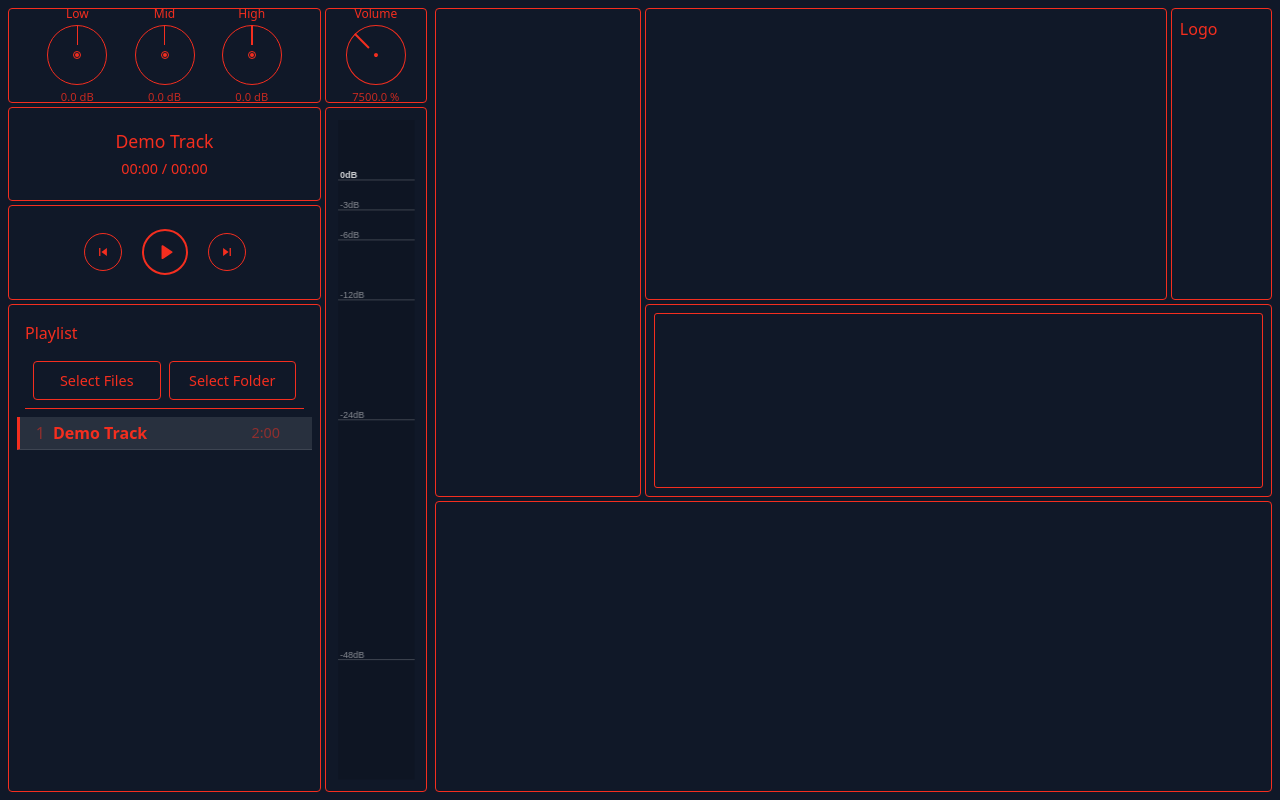
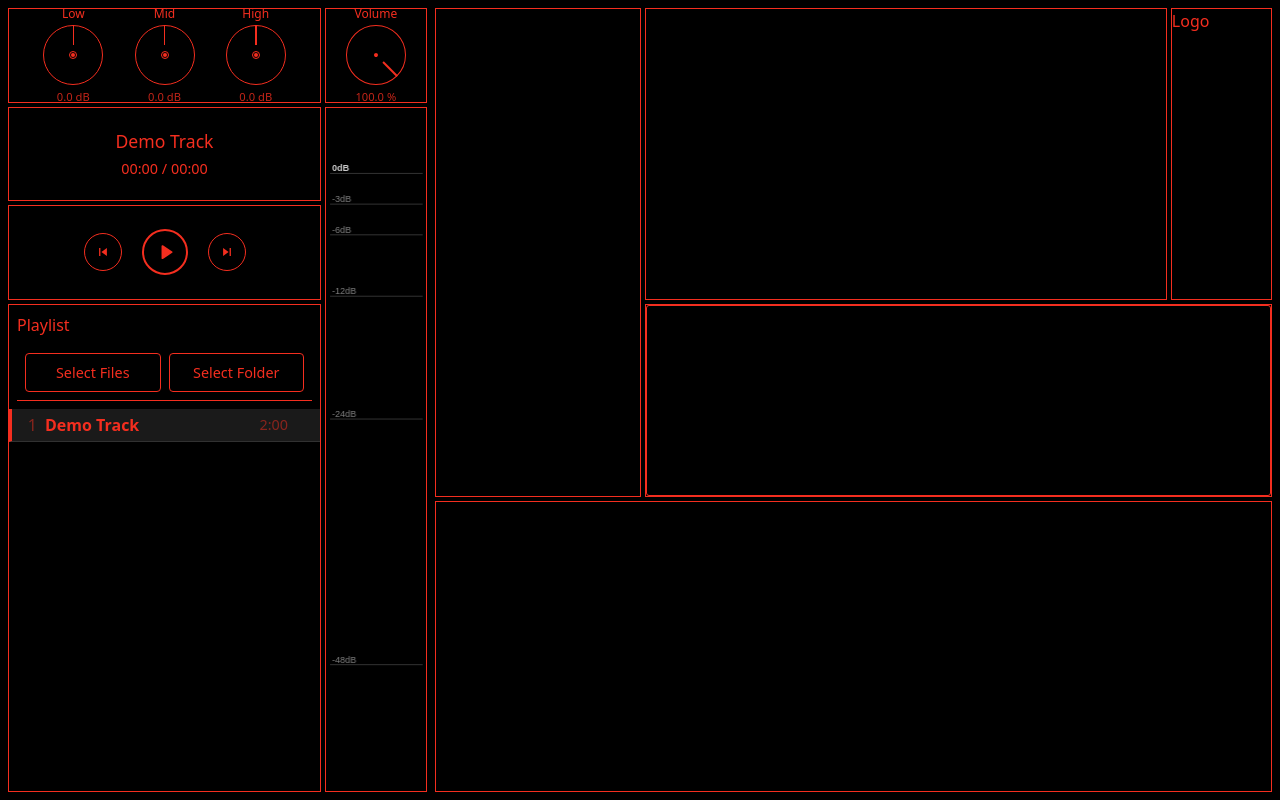
Before and after one commit to sergej-moor/klangbild, a SvelteKit app: page / in a window 1280 px wide. Built offline with nearby package versions, Linux system fonts and the light colour scheme; no server answers.

Commit message:
fixed volume knob, improved styling

```diff
--- a/src/lib/components/VolumeKnob.svelte
+++ b/src/lib/components/VolumeKnob.svelte
@@ -5,7 +5,7 @@
   import Knob from './Knob.svelte';
   import { setVolume, getVolume } from '$lib/audio/index';
 
-  // Local state for volume value
+  // Local state for volume value (initialize to 100)
   let volume = 100;
 
   // Range limits
@@ -26,9 +26,27 @@
 
   // Initialize when mounted
   onMount(() => {
-    // Get current volume from audio system
-    const currentVol = getVolume();
-    volume = currentVol * 100; // Convert from 0-1 to 0-100 range
+    // Set initial volume to 100% before reading from audio system
+    setVolume(1);
+
+    // Try to get current volume from audio system
+    try {
+      const currentVol = getVolume();
+      // Only update if we get a valid value (between 0-1)
+      if (currentVol !== undefined && currentVol !== null &&
+          !isNaN(currentVol) && currentVol >= 0 && currentVol <= 1) {
+        volume = Math.round(currentVol * 100); // Convert from 0-1 to 0-100 range
+      } else {
+        // Fallback to 100% if value is invalid
+        volume = 100;
+      }
+    } catch (error) {
+      // Fallback to 100% if there's an error
+      volume = 100;
+    }
+
+    // Ensure volume is set correctly in the audio system
+    setVolume(volume / 100);
   });
 </script>
 
--- a/src/lib/components/visualizer/FrequencySpectrum.svelte
+++ b/src/lib/components/visualizer/FrequencySpectrum.svelte
@@ -18,12 +18,12 @@
   const minFreqPercent = 0.001; // Start from very low frequencies
 
   // Handle ready event from BaseVisualizer
-  function handleReady(event) {
+  function handleReady(event: CustomEvent) {
     ({ ctx, width, height, scale } = event.detail);
   }
 
   // Handle resize event from BaseVisualizer
-  function handleResize(event) {
+  function handleResize(event: CustomEvent) {
     ({ width, height, scale } = event.detail);
   }
 
@@ -93,8 +93,8 @@
       const factor = Math.pow(amplitude, 1.5); // Use power curve to emphasize peaks
       const alpha = 0.2 + (factor * 0.8); // Maintain some minimum opacity
 
-      // Create the color by blending background to high energy red
-      const fillColor = blendColors(theme.background, theme.energy.high, factor, alpha);
+      // Create the color with a very subtle start color difference from background
+      const fillColor = blendColors('#111111', theme.energy.high, factor, alpha);
 
       // Fill this vertical slice with the calculated color
       ctx.fillStyle = fillColor;
--- a/src/lib/components/visualizer/Spectrogram.svelte
+++ b/src/lib/components/visualizer/Spectrogram.svelte
@@ -29,13 +29,13 @@
   let bandBinRanges: {start: number, end: number}[] = [];
 
   // Handle ready event from BaseVisualizer
-  function handleReady(event) {
+  function handleReady(event: CustomEvent) {
     ({ ctx, width, height, scale } = event.detail);
     initFrequencyBands();
   }
 
   // Handle resize event from BaseVisualizer
-  function handleResize(event) {
+  function handleResize(event: CustomEvent) {
     ({ width, height, scale } = event.detail);
   }
 
@@ -93,8 +93,8 @@
     // Apply power curve to emphasize higher values
     const factor = Math.pow(norm, 1.4);
 
-    // Create color blend directly from background to high energy (red)
-    return blendColors(theme.background, theme.energy.high, factor, 1.0);
+    // Create color blend with a very subtle start color difference from background
+    return blendColors('#111111', theme.energy.high, factor, 1.0);
   }
 
   // Draw function - no changes needed here as debug is handled by BaseVisualizer
--- a/src/lib/theme.ts
+++ b/src/lib/theme.ts
@@ -3,7 +3,7 @@ export const theme = {
   // Primary colors
   primary: '#f42e1f', // Bright green
   secondary: '#FFFFFF', // Medium green
-  background: '#060608', // Black
+  background: '#000', // Black
 
   // Energy levels
   energy: {
--- a/src/routes/+page.svelte
+++ b/src/routes/+page.svelte
@@ -23,9 +23,6 @@
 
 	// Use active track from playlist for the song name
 	const songName = $derived($playlist.activeTrack?.title || "Demo Track");
-
-	// Variable to toggle between old and new layouts
-	let showNewLayout = true;
 
 	// Preload audio when the page loads
 	onMount(async () => {
@@ -86,35 +83,34 @@
 	}
 </script>
 
-<!-- New Grid-Based Responsive Layout -->
-{#if showNewLayout}
-<div class="fixed inset-0 bg-gray-900 text-white z-10 overflow-auto" style="color: {theme.primary};">
+<!-- Grid-Based Responsive Layout -->
+<div class="fixed inset-0 text-white z-10 overflow-auto" style="background-color: {theme.background}; color: {theme.primary};">
   <!-- Main container - changes to column on small screens, row on medium & large -->
   <div class="flex flex-col md:flex-row h-full p-2 gap-2">
 
     <!-- Controls Grid - takes full width on small screens, 1/3 on medium & large -->
     <div class="w-full md:w-1/3 h-[45vh] md:h-full grid grid-cols-4 grid-rows-8 gap-1">
-      <div class="col-span-3 row-span-2 md:row-span-1 border border-current rounded p-2 overflow-hidden">
+      <div class="col-span-3 row-span-2 md:row-span-1 border border-current overflow-hidden">
         <Equalizer on:change={handleEqChange} />
       </div>
 
-      <div class="col-span-1 row-span-2 md:row-span-1 border border-current rounded p-2 overflow-hidden">
+      <div class="col-span-1 row-span-2 md:row-span-1 border border-current overflow-hidden">
         <VolumeKnob on:change={handleVolumeChange} />
       </div>
 
-      <div class="col-span-3 row-span-1 row-start-3 md:row-start-2 border border-current rounded p-1 overflow-hidden">
+      <div class="col-span-3 row-span-1 row-start-3 md:row-start-2 border border-current overflow-hidden">
         <SongInfo />
       </div>
 
-      <div class="col-span-3 row-span-1 row-start-4 md:row-span-1 md:row-start-3 border border-current rounded p-1 overflow-hidden">
+      <div class="col-span-3 row-span-1 row-start-4 md:row-span-1 md:row-start-3 border border-current overflow-hidden">
         <PlaybackControls />
       </div>
 
-      <div class="col-span-3 row-span-4 md:row-span-5 col-start-1 row-start-5 md:row-start-4 border border-current rounded p-2 overflow-auto">
+      <div class="col-span-3 row-span-4 md:row-span-5 col-start-1 row-start-5 md:row-start-4 border border-current overflow-auto">
         <Playlist />
       </div>
 
-      <div class="row-span-6 md:row-span-7 col-start-4 row-start-3 md:row-start-2 border border-current rounded p-2 overflow-hidden">
+      <div class="row-span-6 md:row-span-7 col-start-4 row-start-3 md:row-start-2 border border-current overflow-hidden">
         <RmsMeter />
       </div>
     </div>
@@ -122,131 +118,41 @@
     <!-- Visuals Grid - takes full width on small screens, 2/3 on medium & large -->
     <div class="w-full md:w-2/3 h-[45vh] md:h-full grid grid-cols-8 grid-rows-9 md:grid-rows-8 gap-1">
       <!-- Oscilloscope -->
-      <div class="col-span-3 md:col-span-2 row-span-3 md:row-span-5 col-start-1 row-start-1 border border-current rounded p-2 overflow-hidden">
+      <div class="col-span-3 md:col-span-2 row-span-3 md:row-span-5 col-start-1 row-start-1 border border-current overflow-hidden">
         <Oscilloscope orientation="vertical" />
       </div>
 
       <!-- Spectrogram -->
-      <div class="col-span-5 row-span-3 col-start-4 md:col-start-3 row-start-1 border border-current rounded p-2 overflow-hidden">
+      <div class="col-span-5 row-span-3 col-start-4 md:col-start-3 row-start-1 border border-current overflow-hidden">
         <Spectrogram />
       </div>
 
       <!-- Logo - desktop/tablet only (hidden on small screens) -->
-      <div class="hidden md:block col-span-1 row-span-3 col-start-8 row-start-1 border border-current rounded p-2 overflow-hidden">
+      <div class="hidden md:block col-span-1 row-span-3 col-start-8 row-start-1 border border-current overflow-hidden">
         Logo
       </div>
 
       <!-- Waveform -->
-      <div class="col-span-8 md:col-span-6 row-span-2 col-start-1 md:col-start-3 row-start-4 border border-current rounded p-2 overflow-hidden">
+      <div class="col-span-8 md:col-span-6 row-span-2 col-start-1 md:col-start-3 row-start-4 border border-current overflow-hidden">
         <Waveform />
       </div>
 
       <!-- Frequency Spectrum -->
-      <div class="col-span-8 row-span-3 col-start-1 row-start-6 border border-current rounded p-2 overflow-hidden">
+      <div class="col-span-8 row-span-3 col-start-1 row-start-6 border border-current overflow-hidden">
         <FrequencySpectrum />
       </div>
 
       <!-- Mobile Logo - only shown on small screens, below everything else -->
-      <div class="md:hidden col-span-8 row-span-1 col-start-1 row-start-9 border border-current rounded p-2 overflow-hidden">
+      <div class="md:hidden col-span-8 row-span-1 col-start-1 row-start-9 border border-current overflow-hidden">
         Logo
       </div>
     </div>
   </div>
 </div>
-{/if}
-
-<!-- Original UI - still can be accessed via showNewLayout variable -->
-{#if !showNewLayout}
-<div class="grid grid-rows-[60vh_auto] h-screen w-full max-w-screen-2xl mx-auto p-1 gap-1 overflow-hidden"
-    style="background-color: {theme.background}; color: {theme.primary};">
-
-    <!-- Main Visualizers -->
-    <div class="grid grid-cols-[1fr_3fr] gap-1 h-full">
-        <!-- Peak Meter -->
-        <div class="border rounded overflow-hidden" style="border-color: {theme.primary};">
-            <RmsMeter />
-        </div>
-
-        <!-- Modified Visualizer Grid -->
-        <div class="grid grid-rows-[1fr_2fr] gap-1 h-full">
-            <!-- First row: FrequencySpectrum takes full width -->
-            <div class="border rounded overflow-hidden" style="border-color: {theme.primary};">
-                <FrequencySpectrum />
-            </div>
-
-            <!-- Second section: Contains the empty box and stacked visualizers -->
-            <div class="grid grid-cols-[1fr_3fr] gap-1">
-                <!-- Single empty red box spanning both visualizers -->
-                <div class="border rounded overflow-hidden" style="border-color: {theme.primary};">
-                    <Equalizer on:change={handleEqChange} />
-                </div>
-
-                <!-- Container for stacked visualizers -->
-                <div class="grid grid-rows-2 gap-1">
-                    <!-- Spectrogram -->
-                    <div class="border rounded overflow-hidden" style="border-color: {theme.primary};">
-                        <Spectrogram />
-                    </div>
-
-                    <!-- Oscilloscope -->
-                    <div class="border rounded overflow-hidden" style="border-color: {theme.primary};">
-                        <Oscilloscope />
-                    </div>
-                </div>
-            </div>
-        </div>
-    </div>
-
-    <!-- Debug Indicator -->
-    {#if $debugMode}
-        <div class="fixed bottom-2 right-2 bg-black/70 text-red-500 px-2 py-1 rounded text-xs z-50">
-            Debug Mode ON (Press 'O' to toggle)
-        </div>
-    {/if}
-
-    <!-- Bottom Section -->
-    <div class="grid grid-cols-[2fr_1fr_1fr] gap-1 max-h-[40vh] min-h-0">
-        <!-- Waveform and Controls -->
-        <div class="flex flex-col gap-1 overflow-hidden">
-            <Waveform />
-            <PlayPauseControls songName={songName} />
-        </div>
-
-        <!-- Volume and CD Visualizer side by side -->
-        <div class="grid grid-cols-2 gap-1 min-h-0">
-            <!-- Volume Slider -->
-            <div class="border rounded overflow-hidden" style="border-color: {theme.primary};">
-                <VolumeSlider on:change={handleVolumeChange} />
-            </div>
-
-            <!-- CD Visualizer -->
-            <div class="border rounded overflow-hidden" style="border-color: {theme.primary};">
-                <CDVisualizer />
-            </div>
-        </div>
-
-        <!-- Playlist -->
-        <div class="min-h-0 max-h-[40vh] overflow-auto border rounded"
-            style="border-color: {theme.primary};">
-            <Playlist />
-        </div>
-    </div>
-
-    <!-- Keep the button to switch to new layout -->
-    <button
-      class="fixed bottom-4 right-4 px-3 py-2 bg-gray-800 border border-current rounded z-50"
-      on:click={() => showNewLayout = true}
-      style="color: {theme.primary}; border-color: {theme.primary};"
-    >
-      <span class="hidden sm:inline">Switch to New Layout</span>
-      <span class="sm:hidden">New UI</span>
-    </button>
-</div>
-{/if}
 
 <!-- Debug Indicator - always shows regardless of layout -->
 {#if $debugMode}
-    <div class="fixed bottom-2 right-2 bg-black/70 text-red-500 px-2 py-1 rounded text-xs z-50">
+    <div class="fixed bottom-2 right-2 bg-black/70 text-red-500 px-2 py-1 text-xs z-50">
         Debug Mode ON (Press 'O' to toggle)
     </div>
 {/if}
```
